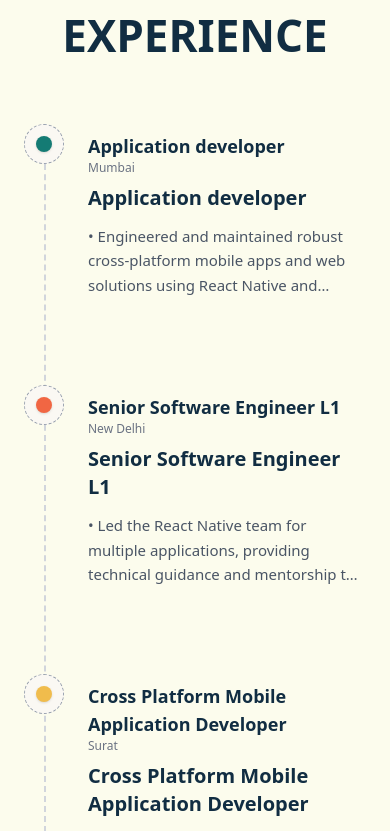
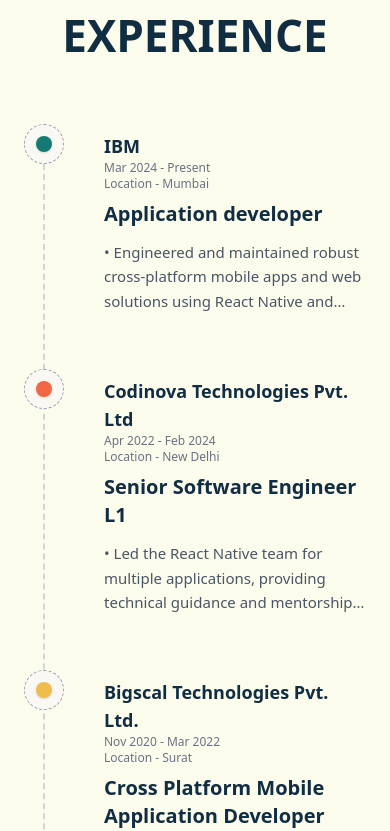
Before and after one commit to ranjansharma1412/ranjan-portfollio, a React (Vite) app: page / in a window 390 px wide. Shown: the part 3220-4051 px from the top of the page. Built offline with nearby package versions, Linux system fonts and the light colour scheme.

Commit message:
Made experience section mobile responsive

```diff
--- a/src/components/experience/ExperienceTimeline.tsx
+++ b/src/components/experience/ExperienceTimeline.tsx
@@ -12,16 +12,16 @@
 
         <div className="relative">
           {/* Vertical Dashed Line */}
-          <div className="absolute left-[20px] md:left-1/2 md:-translate-x-1/2 top-0 h-full w-0 border-l-2 border-dashed border-gray-300" />
+          <div className="absolute left-[19px] md:left-1/2 md:-translate-x-1/2 top-0 h-full w-0 border-l-2 border-dashed border-gray-300" />
 
-          <div className="space-y-20">
+          <div className="space-y-12 md:space-y-20">
             {workExperiences.map((exp, index) => (
               <motion.div
                 key={index}
                 initial={{ opacity: 0, y: 20 }}
                 whileInView={{ opacity: 1, y: 0 }}
                 viewport={{ once: true }}
-                className="relative grid grid-cols-[40px_1fr] md:grid-cols-[1fr_100px_1fr] items-start md:items-center"
+                className="relative grid grid-cols-[40px_1fr] md:grid-cols-[1fr_100px_1fr] gap-4 md:gap-0 items-start md:items-center"
               >
                 {/* LEFT: Company & Period */}
                 <div className="hidden md:block text-right pr-12">
@@ -41,8 +41,9 @@
                 <Tooltip content={exp.role_description} position="left">
                   <div className="pl-6 md:pl-12">
                     <div className="md:hidden mb-2">
-                      <h4 className="text-lg font-bold text-[#112d42]">{exp.role}</h4>
-                      <p className="text-xs text-gray-500">{exp.location}</p>
+                      <h4 className="text-lg font-bold text-[#112d42]">{exp.company_name}</h4>
+                      <p className="text-xs text-gray-500 font-medium">{`${exp.startDate} - ${exp.endDate}`}</p>
+                      <p className="text-xs text-gray-500 font-medium">{`Location - ${exp.location}`}</p>
                     </div>
                     <h3 className="text-xl font-bold text-[#112d42] mb-3">{exp.role}</h3>
                     <p className="text-gray-600 leading-relaxed text-[15px] max-w-lg line-clamp-3">
--- a/src/components/tooltip/Tooltip.tsx
+++ b/src/components/tooltip/Tooltip.tsx
@@ -10,7 +10,7 @@
 const positionMap = {
     top: "bottom-full left-1/2 -translate-x-1/2 mb-2",
     bottom: "top-full left-1/2 -translate-x-1/2 mt-2",
-    left: "right-full top-1/2 -translate-y-1/2 mr-2",
+    left: "bottom-full left-1/2 -translate-x-1/2 mb-2 md:bottom-auto md:left-auto md:right-full md:top-1/2 md:-translate-y-1/2 md:mr-2",
     right: "left-full top-1/2 -translate-y-1/2 ml-2",
 };
 
```
